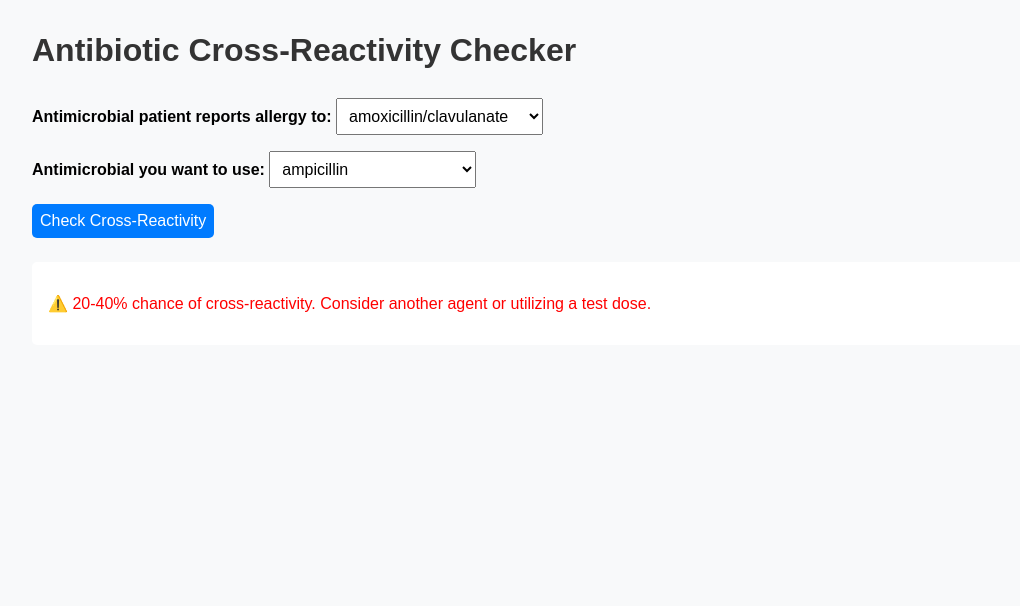
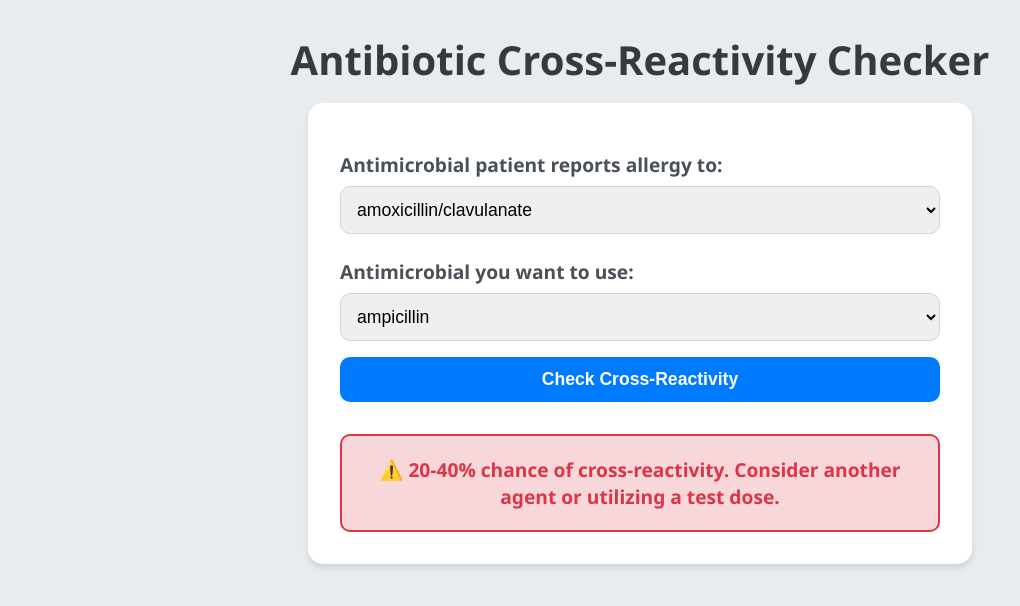
Before and after one commit to rdb223/blactamcrossreactivity, a plain HTML site: page index.html in a window 1280 px wide. Both pictures are taken after a click on the button "Check Cross-Reactivity". Shown: the whole page, without its empty margins (0-1020 px from the left). Drawn offline with Linux system fonts and the light colour scheme.

Commit message:
Update index.html

```diff
--- a/index.html
+++ b/index.html
@@ -6,50 +6,79 @@
     <title>Antibiotic Cross-Reactivity Checker</title>
     <style>
         body {
-            font-family: Arial, sans-serif;
+            font-family: 'Segoe UI', Tahoma, Geneva, Verdana, sans-serif;
+            font-size: 18px;
             margin: 2rem;
-            background-color: #f8f9fa;
+            background-color: #e9ecef;
+            color: #212529;
         }
         h1 {
-            color: #333;
+            color: #343a40;
+            text-align: center;
+            font-size: 2.5rem;
+            margin-bottom: 1rem;
+        }
+        .container {
+            max-width: 600px;
+            margin: 0 auto;
+            padding: 2rem;
+            background-color: #ffffff;
+            box-shadow: 0px 4px 6px rgba(0, 0, 0, 0.1);
+            border-radius: 15px;
         }
         label {
             font-weight: bold;
+            font-size: 1.2rem;
+            display: block;
+            margin-top: 1rem;
+            color: #495057;
         }
         select, button {
+            width: 100%;
             margin: 0.5rem 0;
-            padding: 0.5rem;
-            font-size: 1rem;
+            padding: 0.75rem;
+            font-size: 1.1rem;
+            border-radius: 10px;
+            border: 1px solid #ced4da;
         }
         button {
-            cursor: pointer;
             background-color: #007bff;
             color: white;
             border: none;
-            border-radius: 5px;
+            font-weight: bold;
+            transition: background-color 0.3s;
         }
         button:hover {
             background-color: #0056b3;
         }
         #result {
-            margin-top: 1rem;
-            padding: 1rem;
-            border-radius: 5px;
-            background-color: #fff;
+            margin-top: 1.5rem;
+            padding: 1.25rem;
+            border-radius: 10px;
+            font-size: 1.2rem;
+            font-weight: bold;
+            text-align: center;
         }
         .success {
-            color: green;
+            color: #28a745;
+            background-color: #e9f7ef;
+            border: 2px solid #28a745;
         }
         .warning {
-            color: orange;
+            color: #ffc107;
+            background-color: #fff3cd;
+            border: 2px solid #ffc107;
         }
         .danger {
-            color: red;
+            color: #dc3545;
+            background-color: #f8d7da;
+            border: 2px solid #dc3545;
         }
     </style>
 </head>
 <body>
     <h1>Antibiotic Cross-Reactivity Checker</h1>
+    <div class="container">
         <div>
             <label for="drug1">Antimicrobial patient reports allergy to:</label>
             <select id="drug1"></select>
@@ -60,6 +89,7 @@
         </div>
         <button onclick="checkCrossReactivity()">Check Cross-Reactivity</button>
         <div id="result"></div>
+    </div>
 
     <script>
         let crossReactivityData = [];
@@ -110,22 +140,27 @@
 
             if (!filteredData) {
                 resultDiv.innerHTML = '<p class="warning">No data available for the selected drugs.</p>';
+                resultDiv.className = 'warning';
                 return;
             }
 
             let resultText = '';
             switch (filteredData.Cross_Reactivity_Label) {
                 case 0:
-                    resultText = '<p class="success">&lt;2% chance of cross-reactivity expected.</p>';
+                    resultText = 'Less than 2% chance of cross-reactivity expected.';
+                    resultDiv.className = 'success';
                     break;
                 case 1:
-                    resultText = '<p class="danger">⚠️ 20-40% chance of cross-reactivity. Consider another agent or utilizing a test dose.</p>';
+                    resultText = '⚠️ 20-40% chance of cross-reactivity. Consider another agent or utilizing a test dose.';
+                    resultDiv.className = 'danger';
                     break;
                 case 2:
-                    resultText = '<p class="warning">Possible cross-reactivity. Use with caution.</p>';
+                    resultText = 'Possible cross-reactivity. Use with caution.';
+                    resultDiv.className = 'warning';
                     break;
                 default:
-                    resultText = '<p class="danger">Unknown cross-reactivity label. Please verify the data.</p>';
+                    resultText = 'Unknown cross-reactivity label. Please verify the data.';
+                    resultDiv.className = 'danger';
             }
 
             resultDiv.innerHTML = resultText;
```
Lines whose indentation alone changed are shown as unchanged.
